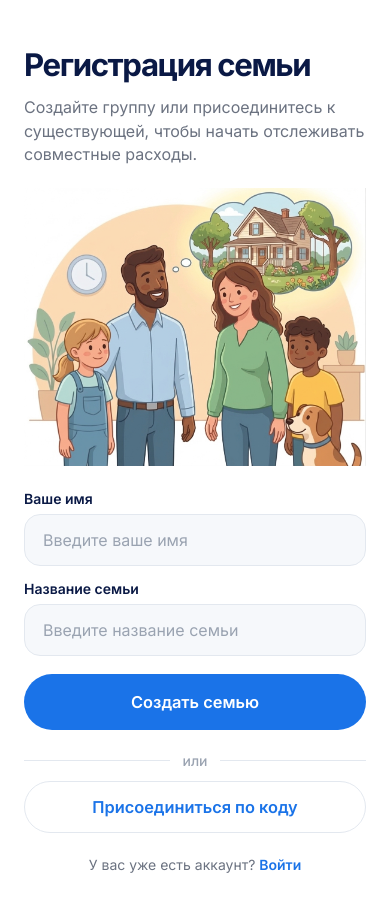
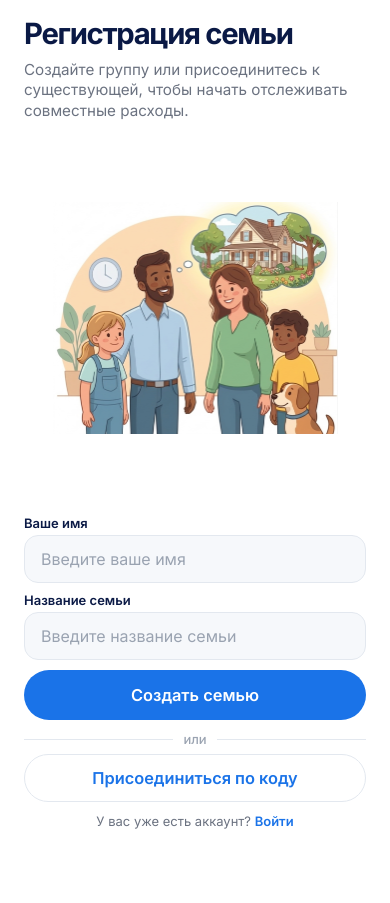
Before and after one commit to samusevvadim24-sys/fintrack, a Next.js app: page /family/new in a window 390 px wide. After the commit the page ends 844 px from the top, so only its background shows below. Built offline with nearby package versions, Linux system fonts and the light colour scheme.

Commit message:
Optimize family registration layout for one-screen mobile view

```diff
--- a/app/globals.css
+++ b/app/globals.css
@@ -24,27 +24,26 @@ button { cursor:pointer; }
 .primary-button:focus-visible,.secondary-button:focus-visible { outline:3px solid rgb(26 115 232 / 30%); outline-offset:3px; }
 @media (hover:hover) { .primary-button:hover { background:#1769d1; } .secondary-button:hover { background:rgb(26 115 232 / 6%); } }
 
-.family-page { display:block; padding:0; overflow-y:auto; }
-.family-card { width:100%; max-width:400px; min-height:100dvh; margin:0 auto; padding:max(20px,env(safe-area-inset-top)) 24px max(24px,env(safe-area-inset-bottom)); animation:screen-enter 180ms ease-out both; }
-.back-button { width:44px; height:44px; padding:0; border:0; border-radius:50%; background:#f4f6f8; color:var(--foreground); font-size:24px; line-height:1; -webkit-tap-highlight-color:transparent; }
-.family-header { margin-top:28px; }
-.family-header h1 { margin:0; color:var(--foreground); font-size:clamp(30px,8vw,38px); line-height:1.1; font-weight:700; letter-spacing:-.045em; }
-.family-header p { max-width:360px; margin:14px 0 0; color:var(--muted); font-size:16px; line-height:1.45; }
-.family-illustration { width:100%; margin:22px 0 24px; display:flex; justify-content:center; }
-.family-illustration img { display:block; width:100%; max-width:360px; height:auto; object-fit:contain; }
-.family-form { display:flex; flex-direction:column; gap:14px; }
-.family-form label { display:flex; flex-direction:column; gap:7px; }
-.family-form label span { color:var(--foreground); font-size:14px; font-weight:600; }
-.family-form input { width:100%; min-height:52px; padding:0 18px; border:1px solid var(--border); border-radius:16px; outline:none; color:var(--foreground); background:var(--field); font-size:16px; transition:border-color .15s ease,box-shadow .15s ease,background .15s ease; }
+.family-page { display:block; padding:0; overflow:hidden; }
+.family-card { width:100%; max-width:400px; height:100dvh; margin:0 auto; padding:max(18px,env(safe-area-inset-top)) 24px max(14px,env(safe-area-inset-bottom)); display:flex; flex-direction:column; animation:screen-enter 180ms ease-out both; }
+.family-header { flex:0 0 auto; }
+.family-header h1 { margin:0; color:var(--foreground); font-size:clamp(28px,7.5vw,36px); line-height:1.08; font-weight:700; letter-spacing:-.045em; }
+.family-header p { max-width:360px; margin:10px 0 0; color:var(--muted); font-size:clamp(14px,3.9vw,16px); line-height:1.35; }
+.family-illustration { width:100%; margin:clamp(8px,1.5dvh,14px) 0 clamp(8px,1.5dvh,14px); display:flex; justify-content:center; flex:1 1 auto; min-height:0; align-items:center; }
+.family-illustration img { display:block; width:100%; max-width:285px; max-height:100%; height:auto; object-fit:contain; }
+.family-form { display:flex; flex-direction:column; gap:clamp(7px,1.1dvh,10px); flex:0 0 auto; }
+.family-form label { display:flex; flex-direction:column; gap:4px; }
+.family-form label span { color:var(--foreground); font-size:13px; font-weight:600; }
+.family-form input { width:100%; min-height:clamp(42px,6dvh,48px); padding:0 16px; border:1px solid var(--border); border-radius:14px; outline:none; color:var(--foreground); background:var(--field); font-size:16px; }
 .family-form input::placeholder { color:#9aa3b1; }
 .family-form input:focus { border-color:var(--primary); background:#fff; box-shadow:0 0 0 3px rgb(26 115 232 / 10%); }
-.family-form .primary-button { margin-top:4px; }
-.family-divider { display:flex; align-items:center; gap:12px; margin:22px 0 12px; color:#9aa3b1; font-size:14px; }
+.family-form .primary-button { min-height:clamp(44px,6.2dvh,50px); margin-top:1px; }
+.family-divider { display:flex; align-items:center; gap:10px; margin:clamp(8px,1.3dvh,12px) 0 clamp(5px,0.8dvh,8px); color:#9aa3b1; font-size:13px; flex:0 0 auto; }
 .family-divider span { height:1px; flex:1; background:var(--border); }
 .family-divider strong { font-weight:500; }
-.family-join { min-height:52px; border:1px solid var(--border); background:#fff; }
+.family-join { min-height:clamp(42px,6dvh,48px); border:1px solid var(--border); background:#fff; flex:0 0 auto; }
 .family-join:hover { background:#f8fafc; }
-.family-login { margin:22px 0 0; padding-bottom:4px; text-align:center; color:var(--muted); font-size:14px; line-height:1.4; }
+.family-login { margin:clamp(8px,1.3dvh,12px) 0 0; text-align:center; color:var(--muted); font-size:13px; line-height:1.3; flex:0 0 auto; }
 .family-login button { padding:0; border:0; background:none; color:var(--primary); font-weight:600; }
 @keyframes screen-enter { from { opacity:0; transform:translateX(18px); } to { opacity:1; transform:translateX(0); } }
 @media (prefers-reduced-motion:reduce) { .primary-button,.secondary-button,.family-card { transition:none; animation:none; } }
```
